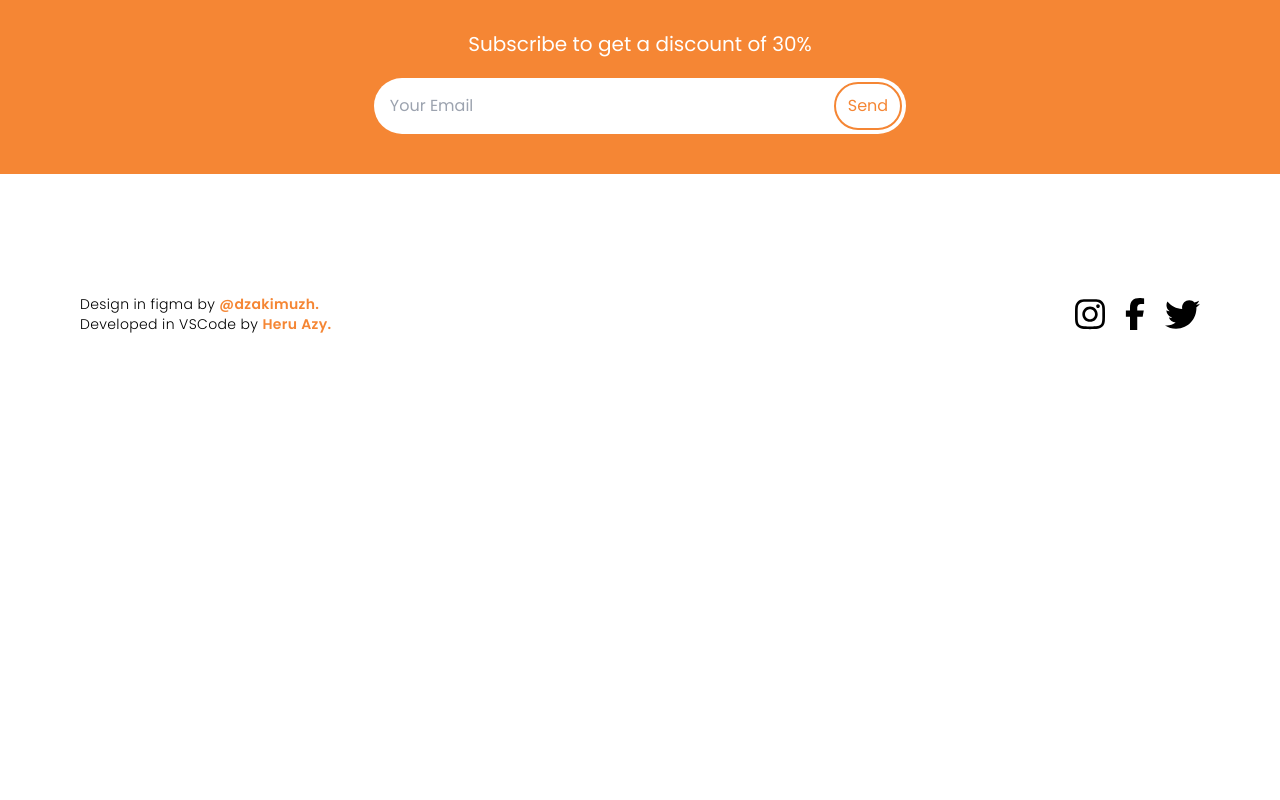
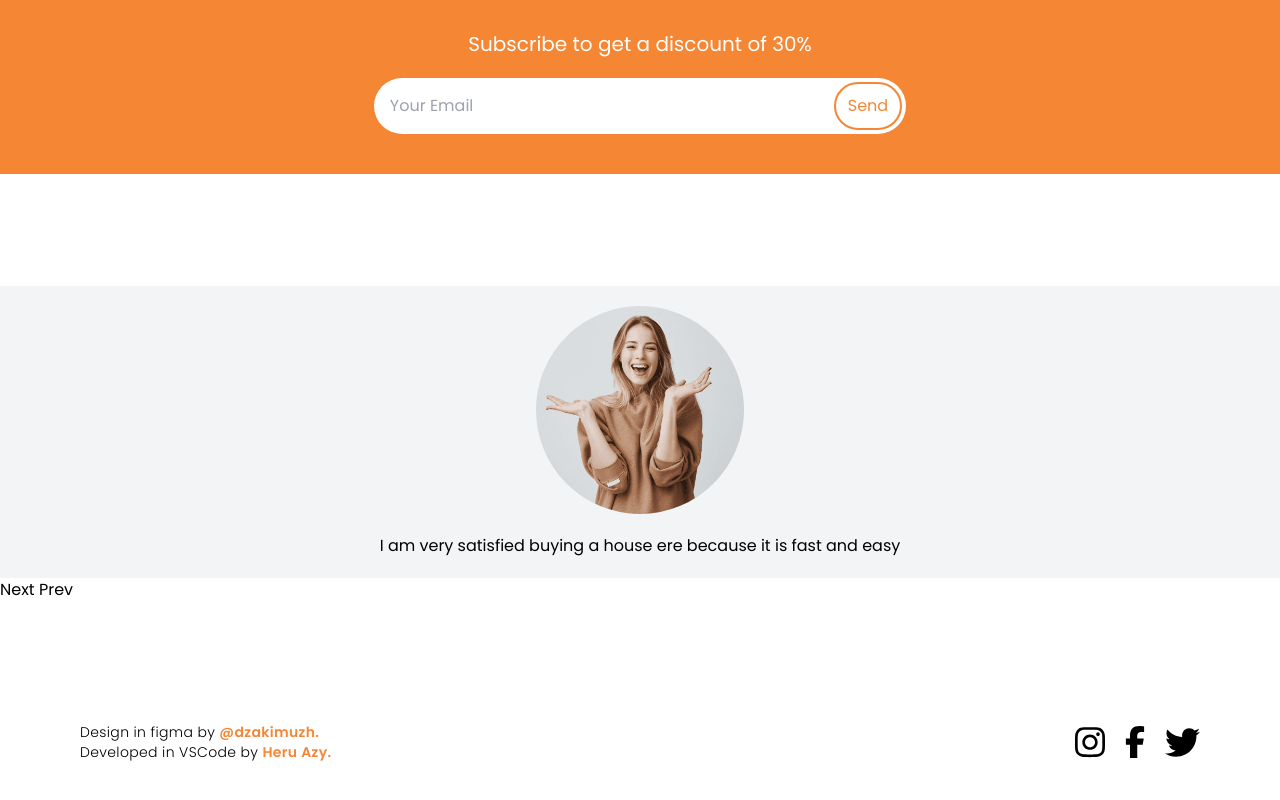
Before and after one commit to HeruAzyy/omah, a website: page index.html in a window 1280 px wide. Shown: the part 2139-2939 px from the top of the page. Before the commit the page ends 2513 px from the top, so only its background shows below. Drawn offline with Linux system fonts and the light colour scheme.

Commit message:
Add: slider testimonial (beta)

```diff
--- a/index.html
+++ b/index.html
@@ -387,6 +387,28 @@
     </section>
 
     <!-- TESTIMONIAL SECTION -->
+    <section class="relative mt-28">
+      <ol class="flex overflow-x-scroll scroll-smooth">
+        <li id="slide1" class="flex-[0 0 100%] relative w-screen">
+          <div class="flex w-screen justify-center bg-gray-100 py-5">
+            <div class="flex w-1/2 flex-wrap justify-center gap-5 px-5">
+              <img
+                src="img/people2.png"
+                alt="Testimonial"
+                class="w-52 rounded-full"
+              />
+              <p class="text-center">
+                I am very satisfied buying a house ere because it is fast and
+                easy
+              </p>
+            </div>
+          </div>
+
+          <a href="#slide2">Next</a>
+          <a href="#slide2">Prev</a>
+        </li>
+      </ol>
+    </section>
 
     <!-- FOOTER -->
     <footer
--- a/src/input.css
+++ b/src/input.css
@@ -19,3 +19,16 @@
 .fixed-nav {
   @apply fixed bg-white/10 shadow-md backdrop-blur-lg;
 }
+
+*::-webkit-scrollbar {
+  width: 0;
+}
+
+*::-webkit-scrollbar-track {
+  background: transparent;
+}
+
+*::-webkit-scrollbar-thumb {
+  background: transparent;
+  border: none;
+}
```
Also changed, not shown: dist/output.css.
